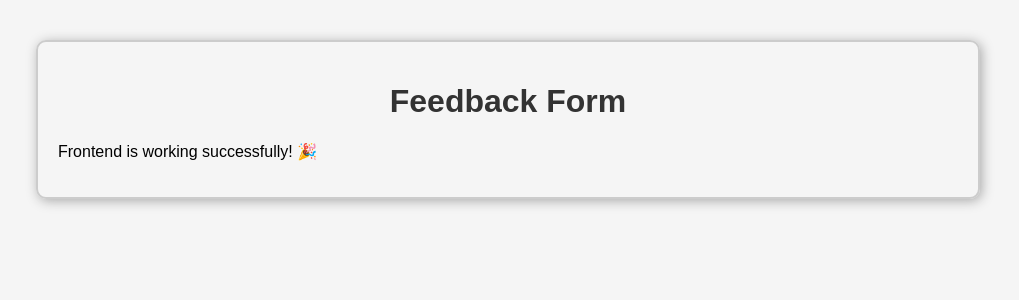
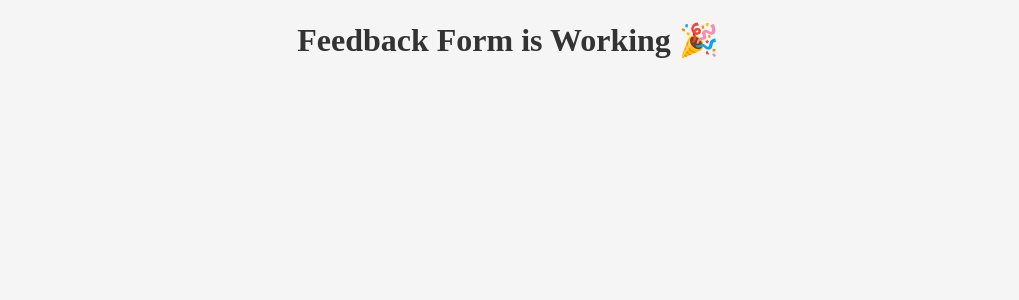
Before and after one commit to yathishnasj/Feedback, a React (Vite) app: page / in a window 1280 px wide. Shown: the top 300 px of the page, without its empty margins (132-1151 px from the left). Built offline with nearby package versions, Linux system fonts and the light colour scheme.

Commit message:
Update App.jsx

```diff
--- a/src/App.jsx
+++ b/src/App.jsx
@@ -1,12 +1,7 @@
 import "./App.css";
 
 function App() {
-  return (
-    <div className="container">
-      <h1>Feedback Form</h1>
-      <p>Frontend is working successfully! 🎉</p>
-    </div>
-  );
+  return <h1>Feedback Form is Working 🎉</h1>;
 }
 
 export default App;
```
